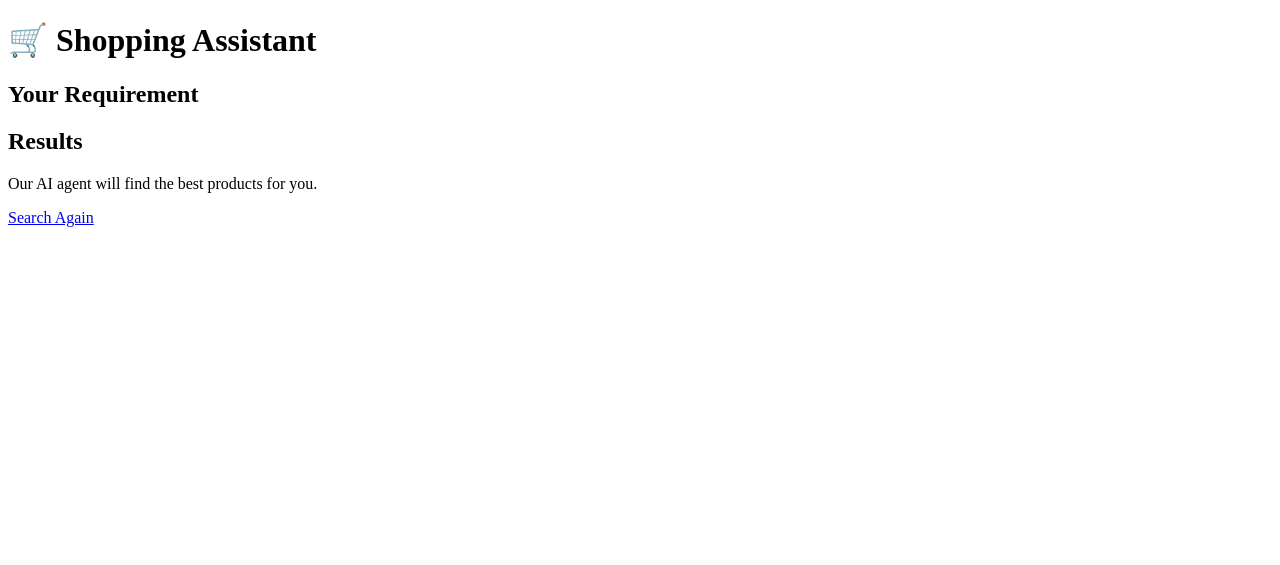
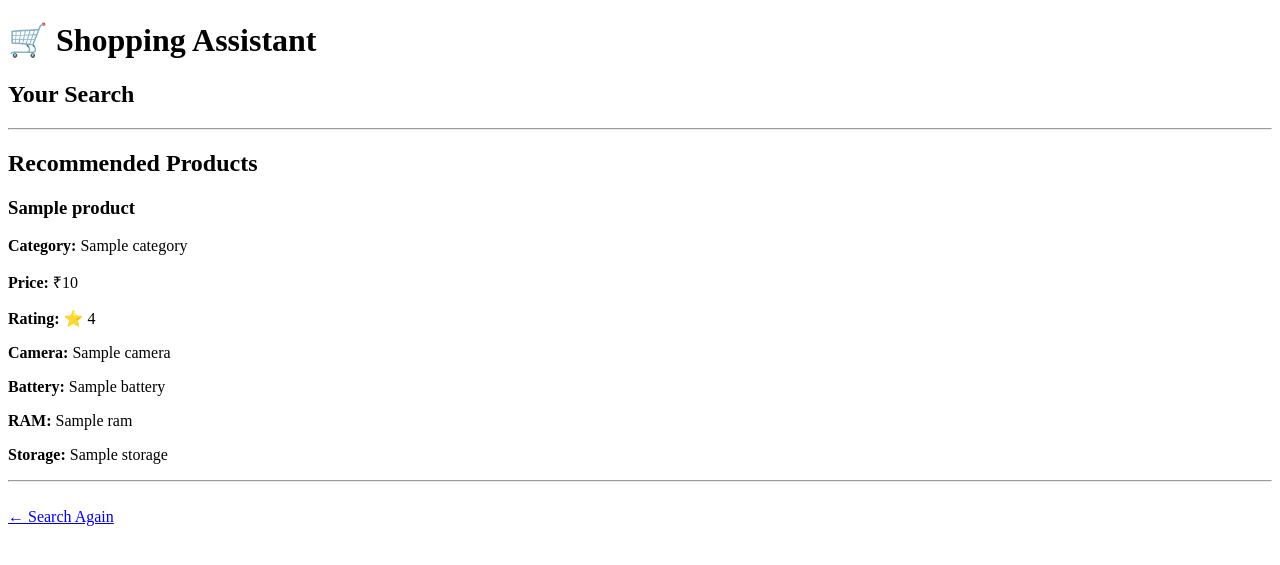
Before and after one commit to vaishnavi-25492/shopping-assistant-agent, a Flask app: template templates/results.html in a window 1280 px wide. Shown: the top 565 px of the page. Run offline with Flask 3, Linux system fonts and the light colour scheme; the template is opened without the code that fills it: most values are stand-ins (such as "Sample title", 1, 10 or a date in 2020).

Commit message:
Update results.html

```diff
--- a/templates/results.html
+++ b/templates/results.html
@@ -8,15 +8,55 @@
 
     <h1>🛒 Shopping Assistant</h1>
 
-    <h2>Your Requirement</h2>
-
+    <h2>Your Search</h2>
     <p>{{ query }}</p>
 
-    <h2>Results</h2>
+    <hr>
 
-    <p>Our AI agent will find the best products for you.</p>
+    {% if products %}
 
-    <a href="/">Search Again</a>
+        <h2>Recommended Products</h2>
+
+        {% for product in products %}
+
+            <div>
+                <h3>{{ product.name }}</h3>
+
+                <p><strong>Category:</strong> {{ product.category }}</p>
+                <p><strong>Price:</strong> ₹{{ product.price }}</p>
+                <p><strong>Rating:</strong> ⭐ {{ product.rating }}</p>
+
+                {% if product.camera %}
+                    <p><strong>Camera:</strong> {{ product.camera }}</p>
+                {% endif %}
+
+                {% if product.battery %}
+                    <p><strong>Battery:</strong> {{ product.battery }}</p>
+                {% endif %}
+
+                {% if product.ram %}
+                    <p><strong>RAM:</strong> {{ product.ram }}</p>
+                {% endif %}
+
+                {% if product.storage %}
+                    <p><strong>Storage:</strong> {{ product.storage }}</p>
+                {% endif %}
+
+                <hr>
+            </div>
+
+        {% endfor %}
+
+    {% else %}
+
+        <h2>No products found ❌</h2>
+        <p>Try searching for a phone or laptop.</p>
+
+    {% endif %}
+
+    <br>
+
+    <a href="/">← Search Again</a>
 
 </body>
 </html>
```
